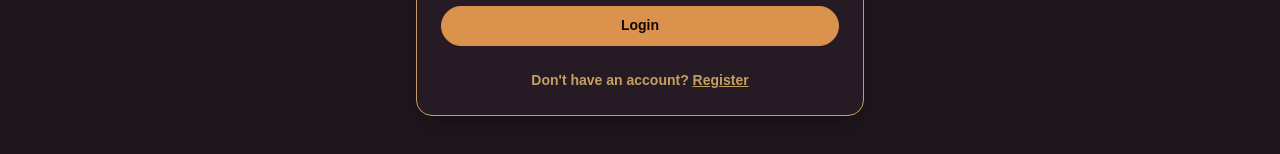
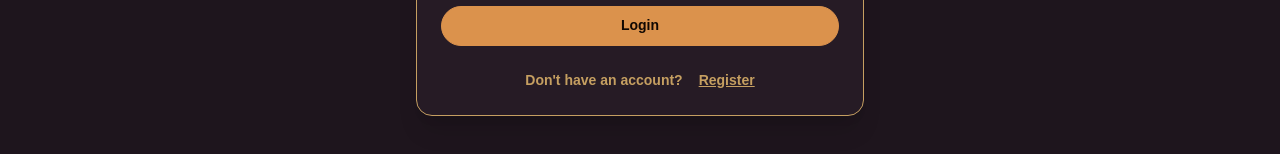
Before and after one commit to ssb-shree/ap-confess, a Next.js app in the folder client/: page /auth/login in a window 1280 px wide. Shown: the part 546-700 px from the top of the page. Built offline with nearby package versions, Linux system fonts and the light colour scheme; no server answers; a web font is replaced by a local one.

Commit message:
fixed linitng errors

```diff
--- a/client/src/myComponents/Auth/Login.tsx
+++ b/client/src/myComponents/Auth/Login.tsx
@@ -134,12 +134,12 @@ export default function Login() {
               Login
             </motion.button>
           </div>
-          <span className="text-center">
-            Don't have an account?{" "}
+          <div className="flex gap-x-4 items-center justify-center">
+            <span className="text-center">Don't have an account?</span>
             <Link className="underline" href={"/auth/register"}>
               Register
             </Link>
-          </span>
+          </div>
         </div>
       </motion.div>
     </div>
--- a/client/src/myComponents/Auth/Register.tsx
+++ b/client/src/myComponents/Auth/Register.tsx
@@ -175,12 +175,12 @@ export default function Register() {
             </motion.button>
           </div>
 
-          <span className="text-center">
-            Already have an Account?{"  "}
+          <div className="flex gap-x-2 items-center justify-center">
+            <span className="text-center">Already have an Account?</span>
             <Link className="underline" href={"/auth/login"}>
               Log in
             </Link>
-          </span>
+          </div>
         </div>
       </motion.div>
     </div>
```
